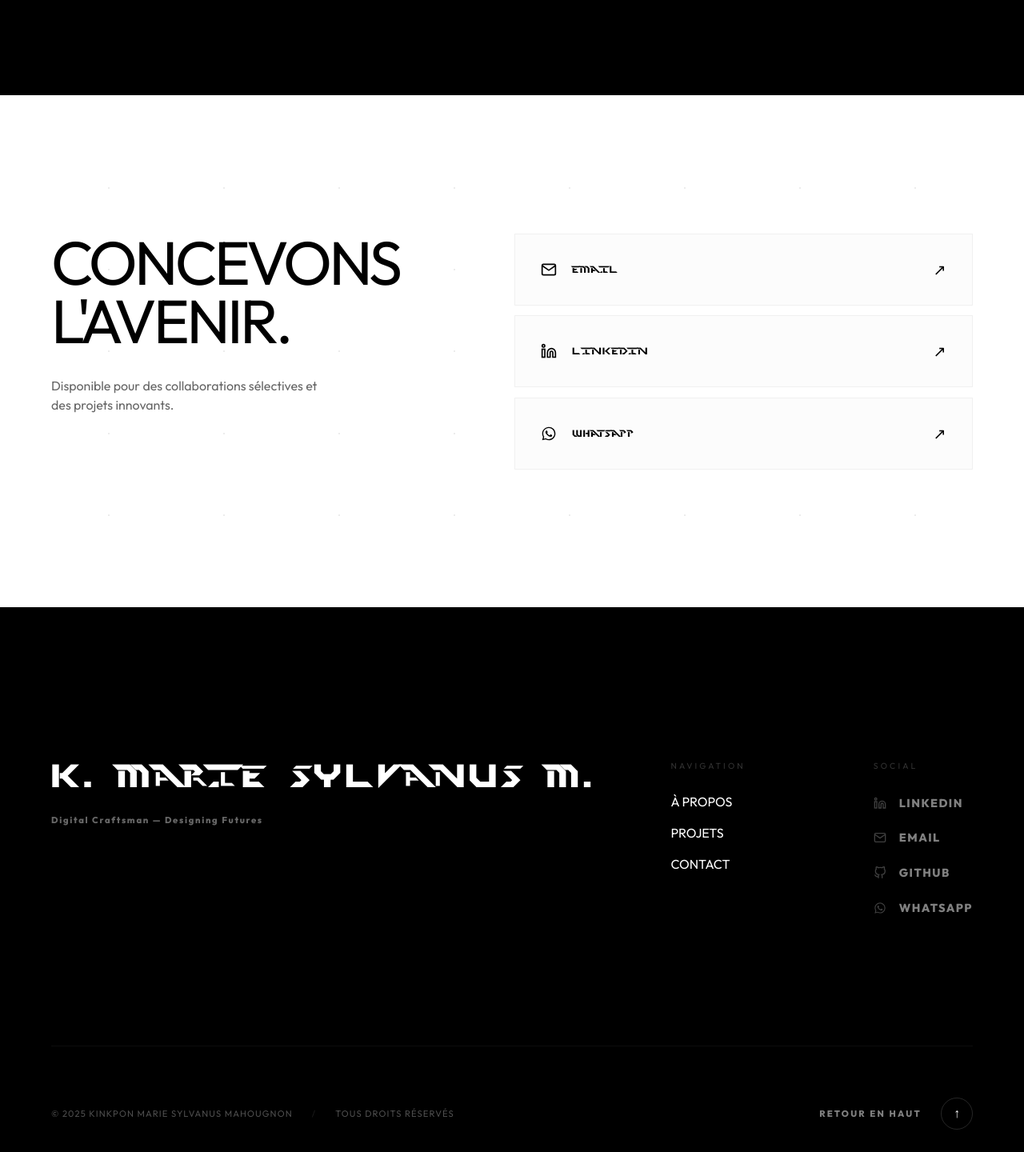
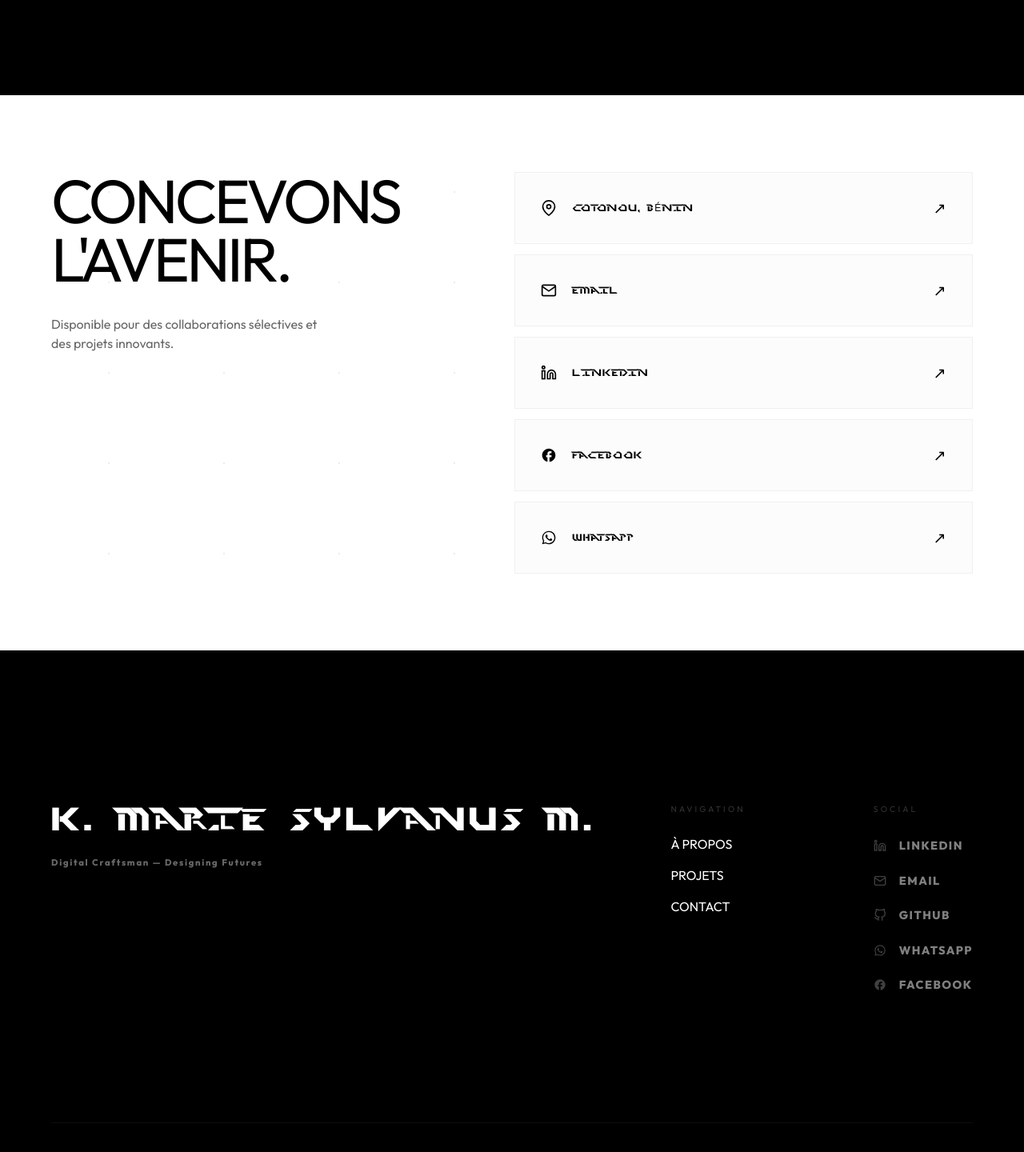
Before and after one commit to Sknyves/marie-sylvanus, a Next.js app: page / in a window 1280 px wide. Shown: the part 4848-6288 px from the top of the page at 80% size. Built offline with nearby package versions, Linux system fonts and the light colour scheme; a web font is replaced by a local one.

Commit message:
feat: add PWA support, service worker, and updated SEO metadata to layout

```diff
--- a/src/app/layout.tsx
+++ b/src/app/layout.tsx
@@ -1,7 +1,12 @@
-import type { Metadata } from "next";
+import type { Metadata, Viewport } from "next";
 import "./globals.css";
 import SmoothScroll from "@/components/core/SmoothScroll";
 import Preloader from "@/components/core/Preloader";
+import PWARegistry from "@/components/core/PWARegistry";
+
+export const viewport: Viewport = {
+  themeColor: "#000000",
+};
 
 export const metadata: Metadata = {
   metadataBase: new URL("https://marie-sylvanus.vercel.app"),
@@ -56,6 +61,12 @@ export const metadata: Metadata = {
       'max-snippet': -1,
     },
   },
+  manifest: "/manifest.json",
+  appleWebApp: {
+    capable: true,
+    statusBarStyle: "black-translucent",
+    title: "Marie S.",
+  },
 };
 
 export default function RootLayout({
@@ -90,7 +101,8 @@ export default function RootLayout({
       },
       "sameAs": [
         "https://www.linkedin.com/in/marie-sylvanus-734b432a9/",
-        "https://github.com/sknyves"
+        "https://github.com/sknyves",
+        "https://www.facebook.com/"
       ],
       "knowsAbout": [
         "Développement Web",
@@ -133,6 +145,7 @@ export default function RootLayout({
   return (
     <html lang="fr" className="scroll-smooth" suppressHydrationWarning>
       <body suppressHydrationWarning>
+        <PWARegistry />
         <Preloader />
         <script
           type="application/ld+json"
--- a/src/components/core/Footer.tsx
+++ b/src/components/core/Footer.tsx
@@ -49,6 +49,12 @@ export default function Footer() {
                   <path d="M12.012 2c-5.506 0-9.989 4.478-9.99 9.984a9.96 9.96 0 0 0 1.333 4.993L2 22l5.233-1.373a9.945 9.945 0 0 0 4.779 1.214h.004c5.505 0 9.988-4.478 9.989-9.984 0-2.669-1.037-5.176-2.922-7.062A9.925 9.925 0 0 0 12.012 2zm0 18.33h-.003a8.307 8.307 0 0 1-4.232-1.157l-.304-.18-3.145.825.84-3.067-.197-.314a8.3 8.3 0 0 1-1.272-4.453c.001-4.577 3.725-8.3 8.304-8.3 2.217 0 4.302.863 5.864 2.426a8.243 8.243 0 0 1 2.43 5.877c-.001 4.577-3.725 8.301-8.304 8.301zm4.55-6.216c-.25-.124-1.477-.73-1.704-.811-.227-.082-.392-.124-.556.124-.165.247-.638.811-.782.977-.144.166-.288.187-.538.063-.25-.125-1.054-.388-2.008-1.239-.742-.662-1.243-1.48-1.388-1.73-.144-.25-.015-.385.11-.51.111-.11.25-.291.375-.437.125-.145.166-.25.25-.417.083-.166.042-.312-.02-.437-.063-.125-.557-1.343-.763-1.841-.2-.487-.404-.421-.556-.429h-.475c-.165 0-.433.062-.659.312-.227.25-.865.846-.865 2.062 0 1.216.885 2.394 1.01 2.56.124.166 1.74 2.656 4.215 3.726.589.255 1.048.407 1.407.521.592.188 1.13.161 1.556.097.475-.07 1.477-.604 1.684-1.187.206-.584.206-1.084.144-1.188-.062-.104-.227-.166-.477-.29z" />
                 </svg>
                 WHATSAPP
+              </a>
+              <a href="https://www.facebook.com/" target="_blank" rel="noopener noreferrer" className="nav-link">
+                <svg className="nav-icon" viewBox="0 0 24 24" fill="currentColor">
+                  <path d="M22 12c0-5.52-4.48-10-10-10S2 6.48 2 12c0 4.84 3.44 8.87 8 9.8V15H8v-3h2V9.5C10 7.57 11.57 6 13.5 6H16v3h-2c-.55 0-1 .45-1 1v2h3v3h-3v6.95c5.05-.5 9-4.76 9-9.95z"/>
+                </svg>
+                FACEBOOK
               </a>
             </div>
           </div>
--- /dev/null
+++ b/src/components/core/PWARegistry.tsx
@@ -0,0 +1,22 @@
+'use client';
+
+import { useEffect } from 'react';
+
+export default function PWARegistry() {
+  useEffect(() => {
+    if (typeof window !== 'undefined' && 'serviceWorker' in navigator) {
+      window.addEventListener('load', () => {
+        navigator.serviceWorker.register('/sw.js').then(
+          (registration) => {
+            console.log('Service Worker registered with scope:', registration.scope);
+          },
+          (err) => {
+            console.error('Service Worker registration failed:', err);
+          }
+        );
+      });
+    }
+  }, []);
+
+  return null;
+}
--- a/src/components/sections/ContactSection.tsx
+++ b/src/components/sections/ContactSection.tsx
@@ -103,6 +103,16 @@ export default function ContactSection() {
         </div>
 
         <div className="contact-links">
+          <a href="https://maps.google.com/?q=Cotonou,+Bénin" target="_blank" rel="noopener noreferrer" className="contact-link contact-reveal">
+            <span className="link-bg"></span>
+            <div className="link-content">
+              <svg className="link-icon" viewBox="0 0 24 24" fill="none" stroke="currentColor" strokeWidth="2" strokeLinecap="round" strokeLinejoin="round">
+                <path d="M21 10c0 7-9 13-9 13s-9-6-9-13a9 9 0 0 1 18 0z"/><circle cx="12" cy="10" r="3"/>
+              </svg>
+              <span className="link-text">Cotonou, Bénin</span>
+            </div>
+            <span className="link-arrow">↗</span>
+          </a>
           <a href="mailto:mariesyl321@gmail.com" className="contact-link contact-reveal">
             <span className="link-bg"></span>
             <div className="link-content">
@@ -120,6 +130,16 @@ export default function ContactSection() {
                 <path d="M16 8a6 6 0 0 1 6 6v7h-4v-7a2 2 0 0 0-2-2 2 2 0 0 0-2 2v7h-4v-7a6 6 0 0 1 6-6z"/><rect x="2" y="9" width="4" height="12"/><circle cx="4" cy="4" r="2"/>
               </svg>
               <span className="link-text">LinkedIn</span>
+            </div>
+            <span className="link-arrow">↗</span>
+          </a>
+          <a href="https://www.facebook.com/" target="_blank" rel="noopener noreferrer" className="contact-link contact-reveal">
+            <span className="link-bg"></span>
+            <div className="link-content">
+              <svg className="link-icon" viewBox="0 0 24 24" fill="currentColor">
+                <path d="M22 12c0-5.52-4.48-10-10-10S2 6.48 2 12c0 4.84 3.44 8.87 8 9.8V15H8v-3h2V9.5C10 7.57 11.57 6 13.5 6H16v3h-2c-.55 0-1 .45-1 1v2h3v3h-3v6.95c5.05-.5 9-4.76 9-9.95z"/>
+              </svg>
+              <span className="link-text">Facebook</span>
             </div>
             <span className="link-arrow">↗</span>
           </a>
```
Also changed, not shown: public/sw.js (added, +50 -0 lines), public/icon-maskable.svg (added), public/icon.svg (added), public/manifest.json (added).
